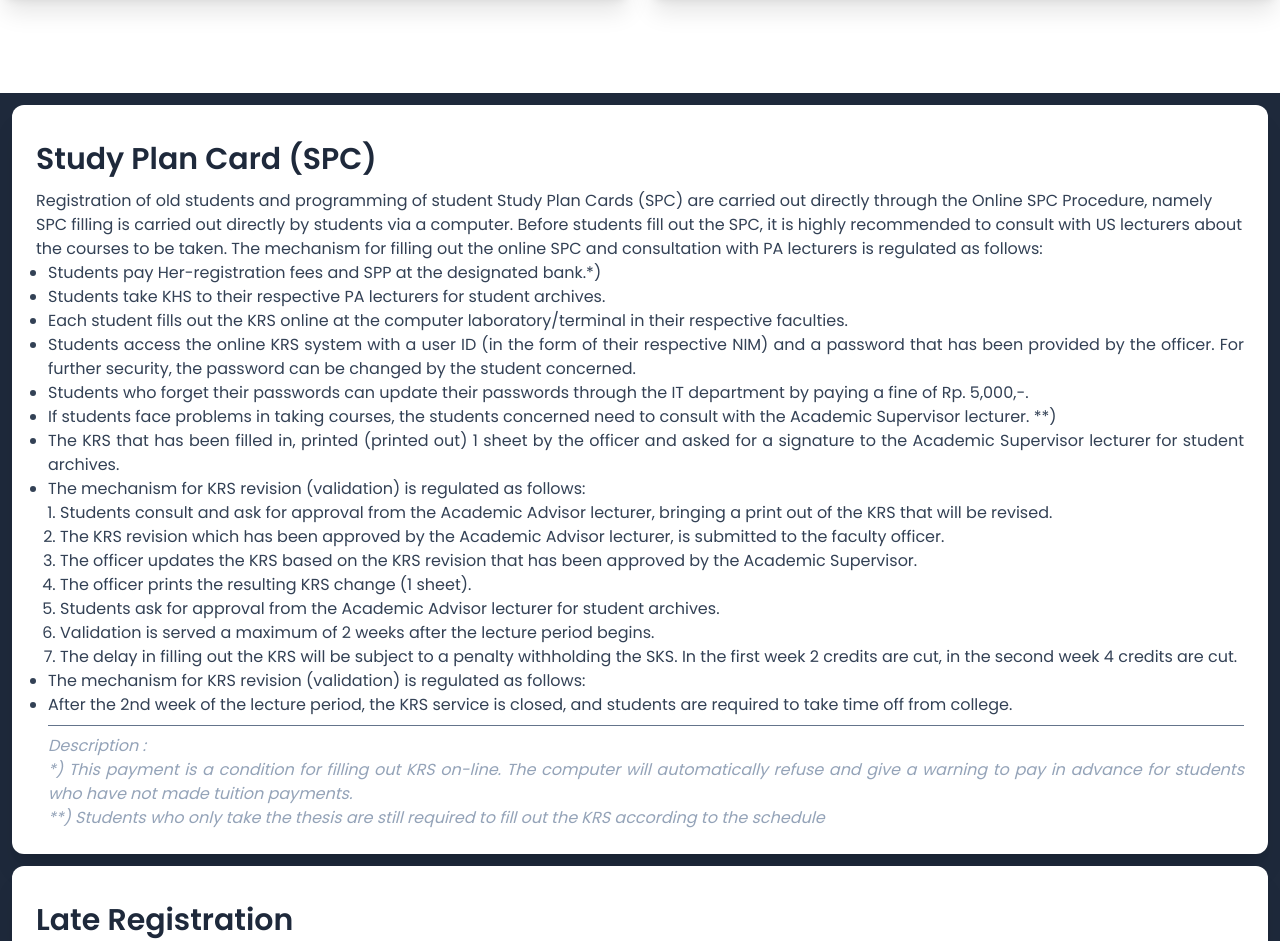
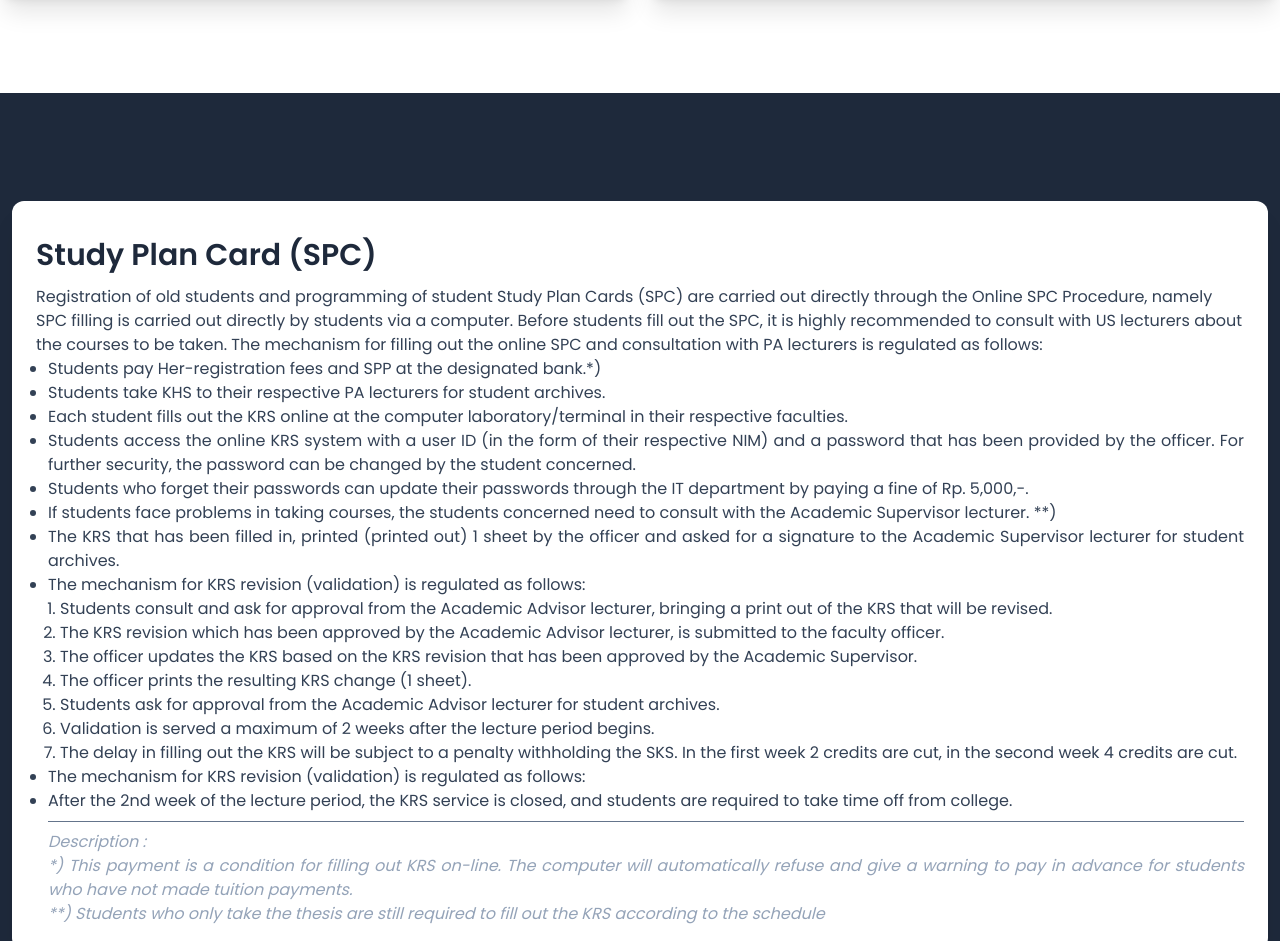
Before and after one commit to letdummy/swp-fki, a website: page public/pages/information.html in a window 1280 px wide. Shown: the part 2209-3150 px from the top of the page. Drawn offline with nearby package versions, Linux system fonts and the light colour scheme.

Commit message:
prepare to send into master

```diff
--- a/public/pages/information.html
+++ b/public/pages/information.html
@@ -216,7 +216,7 @@
          </div>
       </section>
 <!-- study plan card -->
-      <section class="w-full flex justify-center bg-slate-800">
+      <section class="w-full flex justify-center bg-slate-800 py-24">
          <div class="container flex flex-col mx-auto p-3">
             <div class="w-full bg-white rounded-xl mx-auto shadow-xl p-6">
                <p class="text-2xl lg:text-3xl text-slate-800 font-semibold my-3">Study Plan Card (SPC)</p>
```
